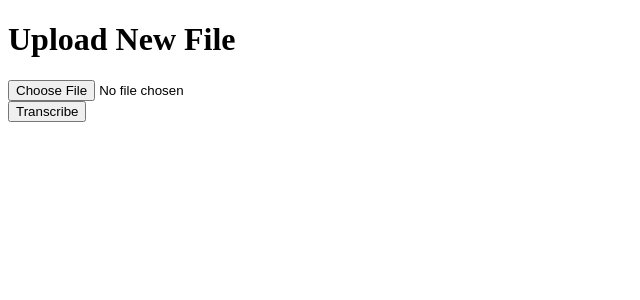
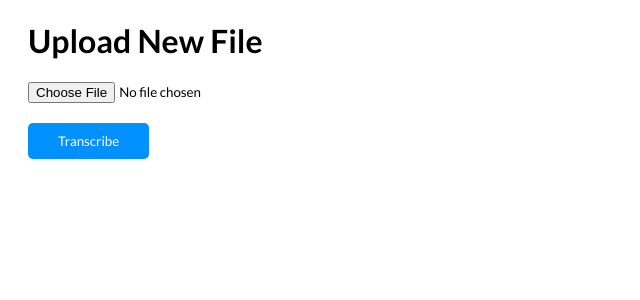
Before and after one commit to RohanKolappa/Audio-Analyzer, a Flask app: page / in a window 1280 px wide. Shown: the top 300 px of the page, without its empty margins (0-640 px from the left). Run offline with Flask 2, Linux system fonts and the light colour scheme.

Commit message:
Made Style Changes Using CSS

```diff
--- /dev/null
+++ b/static/styles/index.css
@@ -0,0 +1,29 @@
+h1, p, input {
+    font-family: 'Lato', sans-serif;
+}
+
+#speechContainer {
+    margin: 20px;
+}
+
+#submitButton {
+    background-color: #0191FE;
+    color: white;
+    border-radius: 5px;
+    border: none;
+    padding: 10px 30px;
+    margin-top: 20px;
+}
+
+#submitButton:hover {
+    cursor: pointer;
+}
+
+#speechText {
+    font-size: 18px;
+    width: 500px;
+}
+
+#speechTranscriptContainer {
+    margin-top: 20px;
+}
--- a/templates/index.html
+++ b/templates/index.html
@@ -3,6 +3,10 @@
 <head>
   <meta charset="UTF-8">
   <title>Speech Recognition in Python</title>
+    <link rel="preconnect" href="https://fonts.googleapis.com">
+<link rel="preconnect" href="https://fonts.gstatic.com" crossorigin>
+<link href="https://fonts.googleapis.com/css2?family=Lato:wght@400;700&display=swap" rel="stylesheet">
+    <link rel="stylesheet" href="{{url_for('static', filename='styles/index.css')}}"/>
 </head>
 <body> <!--body tag-->
 <div id= "speechContainer">
@@ -10,14 +14,14 @@
     <form method = "post" enctype="multipart/form-data">
         <input type = "file" name = "file"/> <!--this adds the choose file option-->
         <br>
-        <input type = "submit" value = "Transcribe"/> <!--this adds the submit button after
+        <input type = "submit" id = "submitButton" value = "Transcribe"/> <!--this adds the submit button after
         the file is chosen (which is titled "Transcribe")-->
     </form>
     <!--adding a condition to show this div tag (so that the transcript header only shows if a proper file is chosen-->
     {% if transcript != "" %}
     <div id = "speechTranscriptContainer">
         <h1> Transcript </h1>
-        <p> {{transcript}}</p>
+        <p id = "speechText"> {{transcript}}</p>
 
     </div>
     {% endif %}
```
